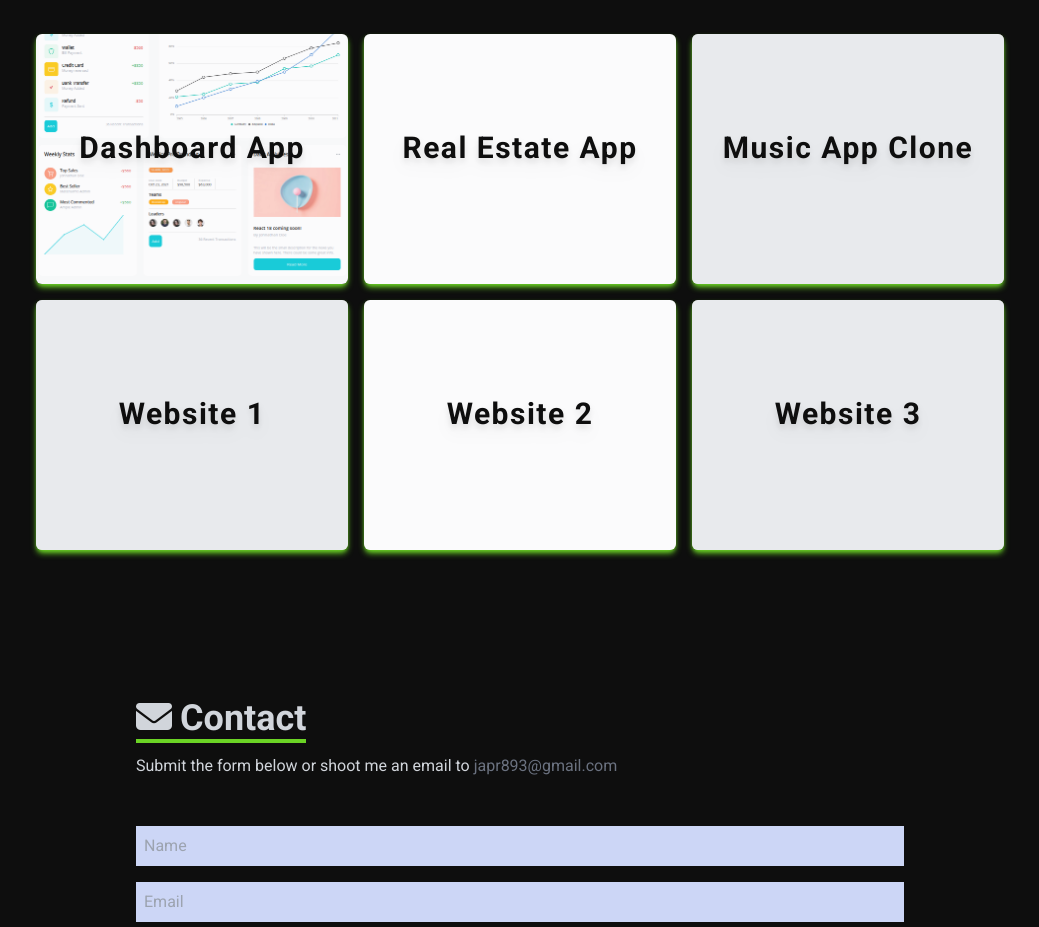
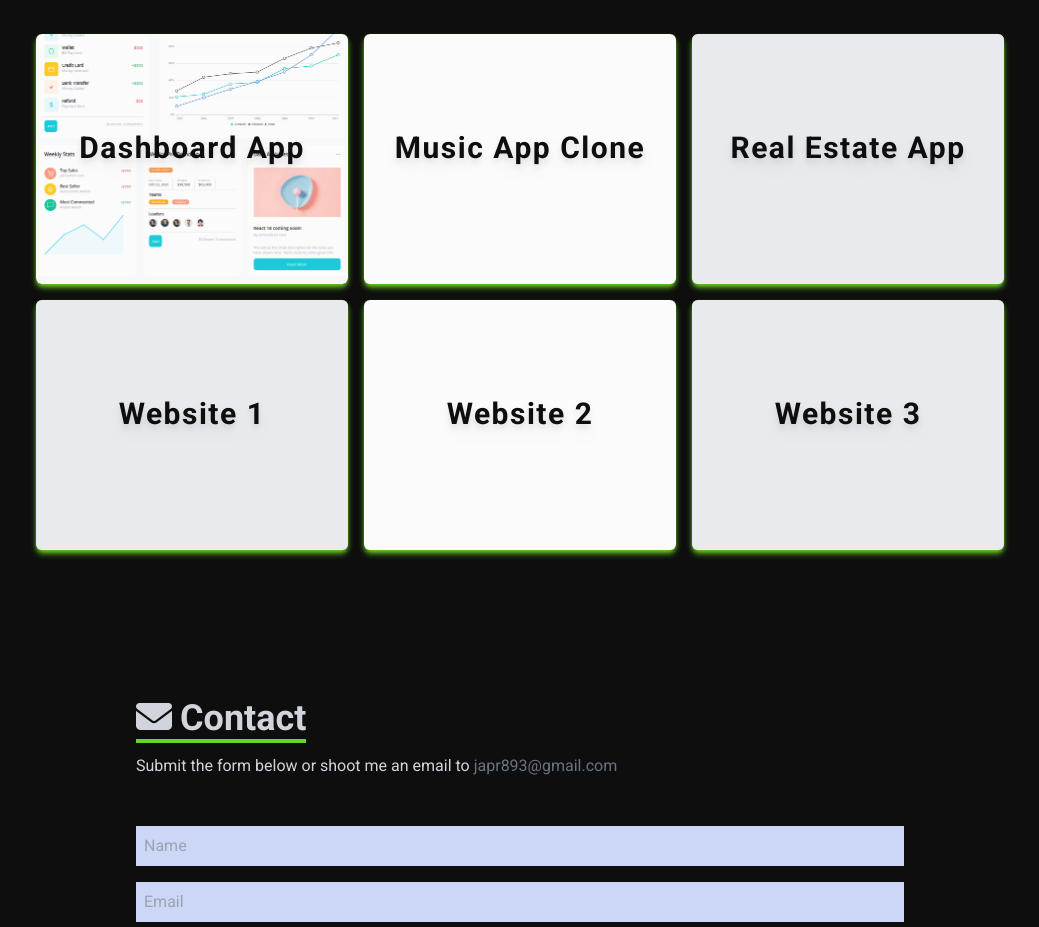
Before and after one commit to japrweb/portfolio, a React (Vite) app: page / in a window 1280 px wide. Shown: the part 2340-3267 px from the top of the page, without its empty margins (120-1159 px from the left). Built offline with nearby package versions, Linux system fonts and the light colour scheme.

Commit message:
Card rearrangement

```diff
--- a/src/components/Work.jsx
+++ b/src/components/Work.jsx
@@ -35,7 +35,7 @@ function Work() {
           className='shadow-md shadow-[#6BD425] hover:shadow-sm hover:shadow-[#6BD425] group container rounded-md mx-auto content-div flex items-center justify-center'>
             {/* Hover Effects */}
             <div className='bg-gray-300 bg-opacity-10 group-hover:bg-black group-hover:bg-opacity-70 rounded-md w-full h-full text-center group-hover:transition-all group-hover:duration-700 mx-auto px-4 py-24 group-hover:py-20 '>
-              <span className='text-3xl font-bold tracking-wider drop-shadow-lg text-[#0e0e0e] group-hover:text-white'>Real Estate App</span>
+              <span className='text-3xl font-bold tracking-wider drop-shadow-lg text-[#0e0e0e] group-hover:text-white'>Music App Clone</span>
               <div className='hidden group-hover:block pt-2 text-center hover:text-white'>
 
                 <a href="https://syncfusion-dashboardapp.netlify.app/"><button className='text-center rounded-md hover:shadow-white hover:shadow-md hover:transition-all hover:duration-700 px-4 py-2 mx-2 mt-0 bg-[#0e0e0e] text-white font-bold text-lg'>Demo</button></a>
@@ -49,7 +49,7 @@ function Work() {
           className='shadow-md shadow-[#6BD425] hover:shadow-sm hover:shadow-[#6BD425] group container rounded-md mx-auto content-div flex items-center justify-center'>
             {/* Hover Effects */}
             <div className='bg-gray-300 bg-opacity-50 group-hover:bg-black group-hover:bg-opacity-70 rounded-md w-full h-full text-center group-hover:transition-all group-hover:duration-700 mx-auto px-4 py-24 group-hover:py-20 '>
-              <span className='text-3xl font-bold tracking-wider drop-shadow-lg text-[#0e0e0e] group-hover:text-white'>Music App Clone</span>
+              <span className='text-3xl font-bold tracking-wider drop-shadow-lg text-[#0e0e0e] group-hover:text-white'>Real Estate App</span>
               <div className='hidden group-hover:block pt-2 text-center hover:text-white'>
 
                 <a href="https://syncfusion-dashboardapp.netlify.app/"><button className='text-center rounded-md hover:shadow-white hover:shadow-md hover:transition-all hover:duration-700 px-4 py-2 mx-2 mt-0 bg-[#0e0e0e] text-white font-bold text-lg'>Demo</button></a>
```
